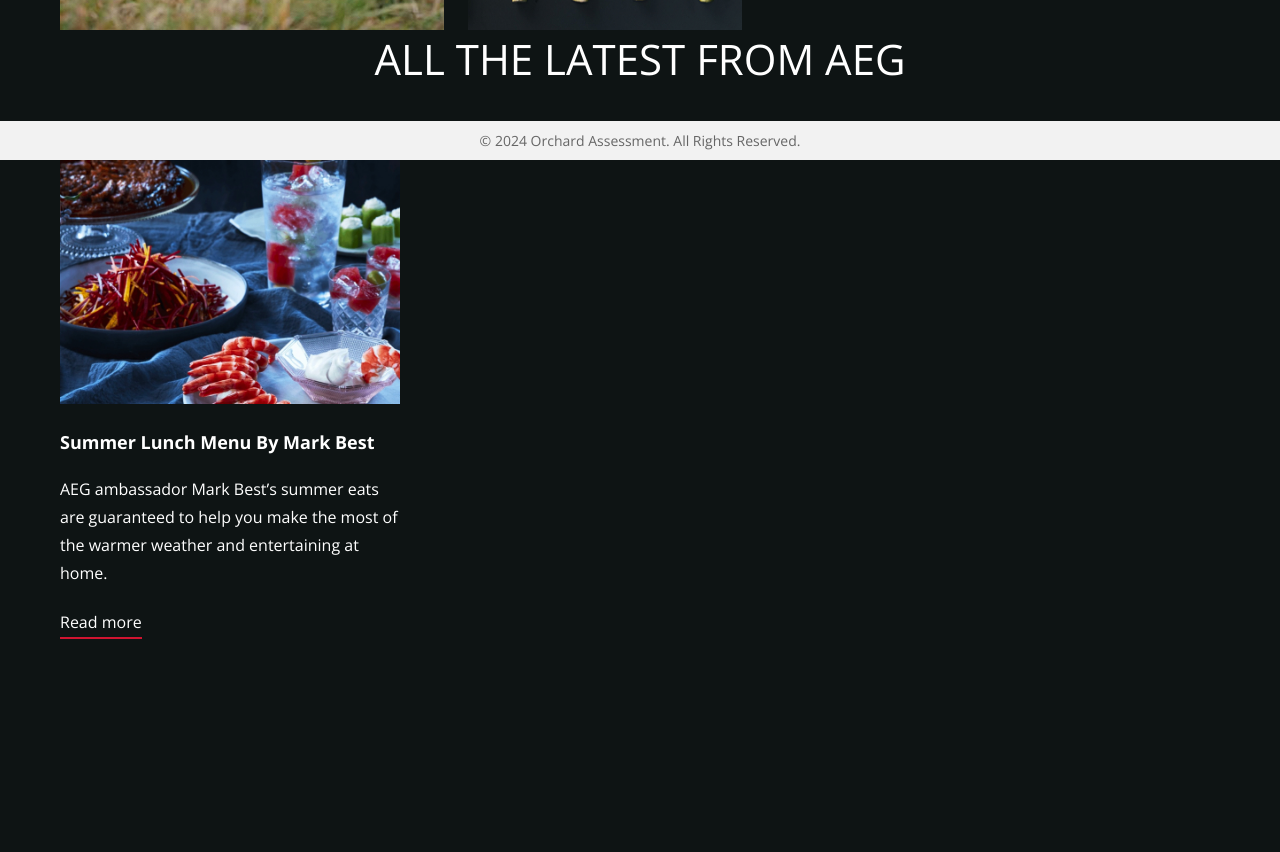
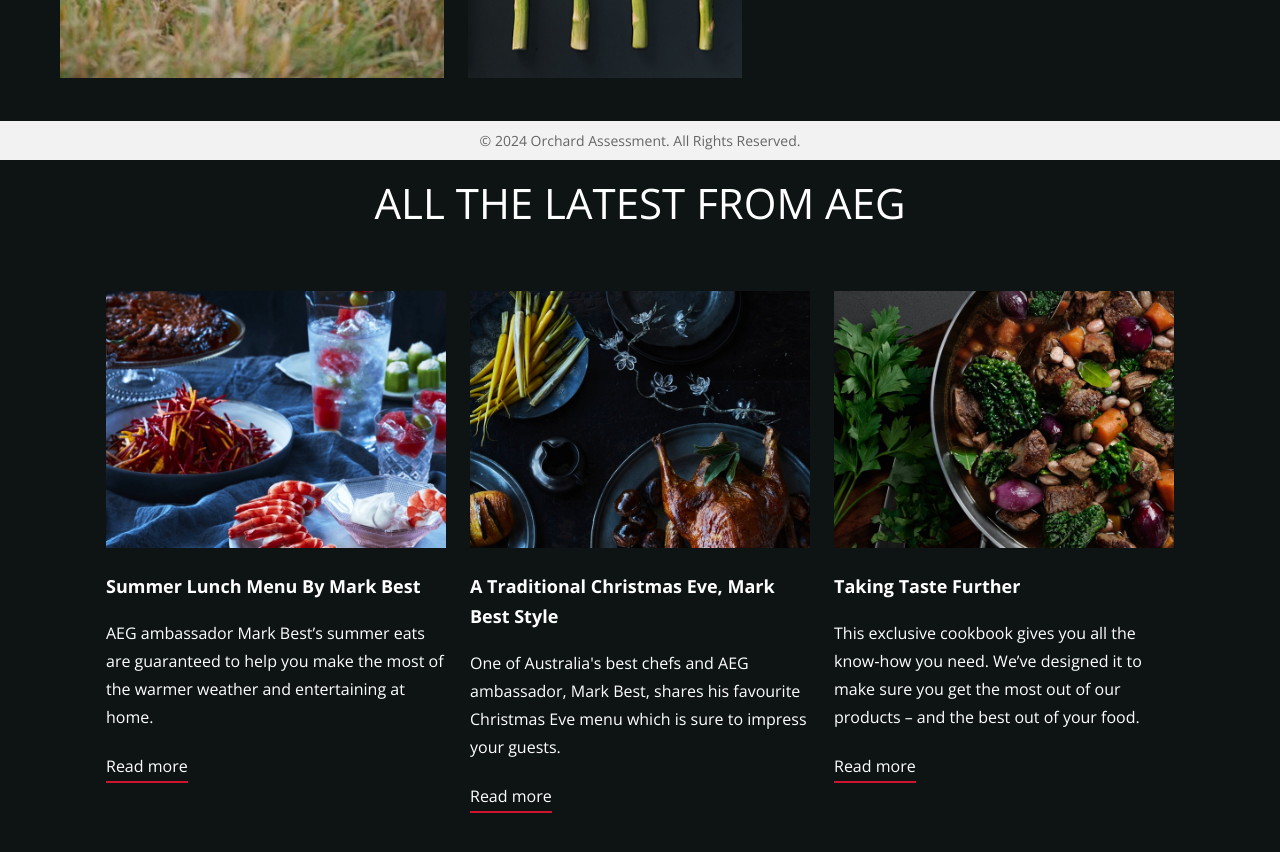
Before and after one commit to nolramph/orchard-test, a React app: page / in a window 1280 px wide. Shown: the part 640-1492 px from the top of the page. Before the commit the page ends 1354 px from the top, so only its background shows below. Built offline with nearby package versions, Linux system fonts and the light colour scheme.

Commit message:
feat: added featured blog section

```diff
--- a/src/components/HomePage/featured-blog.tsx
+++ b/src/components/HomePage/featured-blog.tsx
@@ -3,6 +3,9 @@ import styled from "styled-components"
 //components
 import { Container } from "../../styled/global"
 import Card from "../Card"
+
+//constants
+import { FEATURED_BLOG_ITEMS } from "../../constants"
 
 //styled utils
 import { media } from "../../styled/utils"
@@ -11,14 +14,18 @@ const FeaturedBlog = () => {
   return (
     <StyledContainer id="featured-blog">
       <h2>All the latest from AEG</h2>
-      <Card
-        imageUrl="../../assets/images/component2/featured-image1.jpg"
-        imageAlt="Add a sample alt here"
-        title="Summer Lunch Menu By Mark Best"
-        content="AEG ambassador Mark Best’s summer eats are guaranteed to help you make the most of the warmer weather and entertaining at home."
-        linkName="Read more"
-        href="/"
-      />
+      <CardContainer>
+        {FEATURED_BLOG_ITEMS.map(post => (
+          <Card
+            imageUrl={post.imageUrl}
+            imageAlt={post.imageAlt}
+            title={post.title}
+            content={post.content}
+            linkName={post.ctaName}
+            href={post.url}
+          />
+        ))}
+      </CardContainer>
     </StyledContainer>
   )
 }
@@ -35,3 +42,10 @@ const StyledContainer = styled(Container)`
     text-align: center;
   }
 `
+
+const CardContainer = styled.div`
+  display: flex;
+  flex-wrap: wrap;
+  justify-content: center;
+  gap: 24px;
+`
--- a/src/constants/index.ts
+++ b/src/constants/index.ts
@@ -8,3 +8,33 @@ export const NAVIGATION_ITEMS = [
     url: "/#featured-blog",
   },
 ]
+
+export const FEATURED_BLOG_ITEMS = [
+  {
+    title: "Summer Lunch Menu By Mark Best",
+    imageUrl: "../../assets/images/component2/featured-image1.jpg",
+    content:
+      "AEG ambassador Mark Best’s summer eats are guaranteed to help you make the most of the warmer weather and entertaining at home.",
+    url: "/",
+    ctaName: "Read more",
+    imageAlt: "A snippet for summer lunch menu by mark best",
+  },
+  {
+    title: "A Traditional Christmas Eve, Mark Best Style",
+    imageUrl: "../../assets/images/component2/featured-image2.jpg",
+    content:
+      "One of Australia's best chefs and AEG ambassador, Mark Best, shares his favourite Christmas Eve menu which is sure to impress your guests.",
+    url: "/",
+    ctaName: "Read more",
+    imageAlt: "A snippet of traditional christmas eve, Mark Best Style",
+  },
+  {
+    title: "Taking Taste Further",
+    imageUrl: "../../assets/images/component2/featured-image3.jpg",
+    content:
+      "This exclusive cookbook gives you all the know‑how you need. We’ve designed it to make sure you get the most out of our products – and the best out of your food.",
+    url: "/",
+    ctaName: "Read more",
+    imageAlt: "A snippet of taking taste further",
+  },
+]
--- a/src/styled/global.ts
+++ b/src/styled/global.ts
@@ -7,10 +7,10 @@ import Box from "../components/Box"
 
 export const Container = styled(Box)`
   position: relative;
-  padding: 0 20px;
+  padding: 48px 20px;
 
   ${media.tablet`
-    padding: 0 60px;
+    padding: 48px 60px;
   `};
 
   ${media.desktop`
--- a/src/styled/utils.ts
+++ b/src/styled/utils.ts
@@ -3,7 +3,7 @@ import { css, FlattenSimpleInterpolation } from "styled-components"
 const breakpoints = {
   mobile: "320px",
   tablet: "768px",
-  laptop: "1024px",
+  laptop: "1280px",
   desktop: "1440px",
 } as const
 
```
